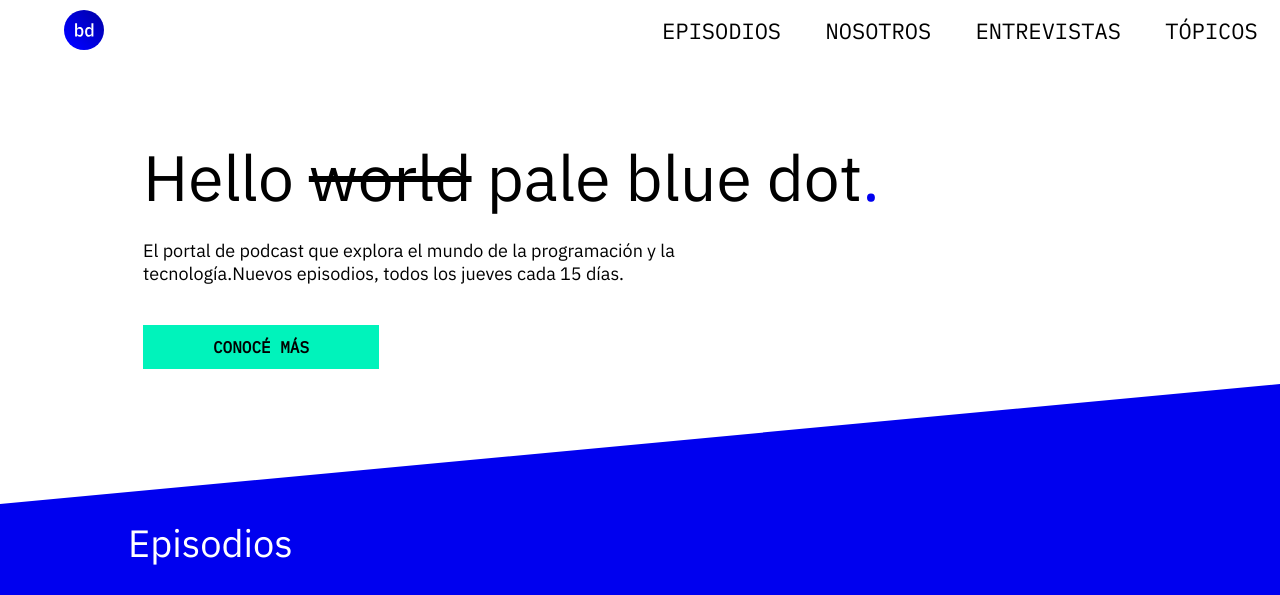
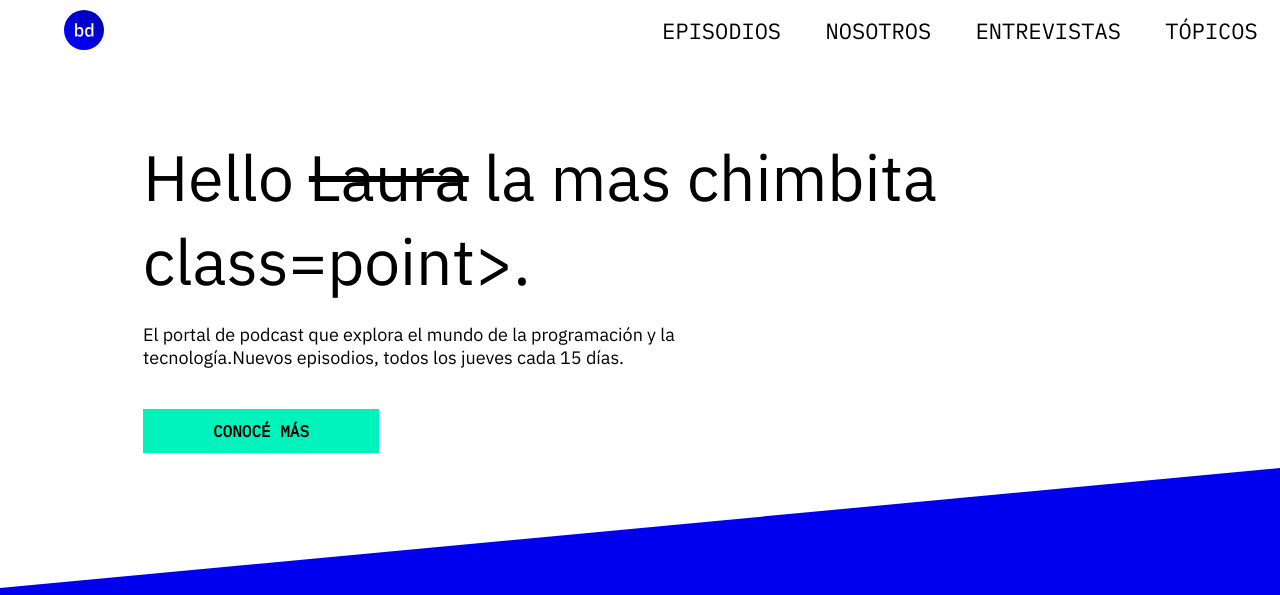
Before and after one commit to jacobo1130/Podcast-channel, a plain HTML site: page index.html in a window 1280 px wide. Shown: the top 595 px of the page. Drawn offline with Linux system fonts and the light colour scheme.

Commit message:
Update index.html

```diff
--- a/index.html
+++ b/index.html
@@ -50,7 +50,7 @@
 
     <div class="description1">
       <div class="text">
-        <h1>Hello <span class="world">world</span> pale blue dot<span class=point>.</span></h1>
+        <h1>Hello <span class="world">Laura</span> la mas chimbita class=point>.</span></h1>
         <br>
         <p class="descriptionmobile">
           Un podcast que explora el mundo de la programación. Nuevos episodios. Todos los jueves cada 15 días.
```
